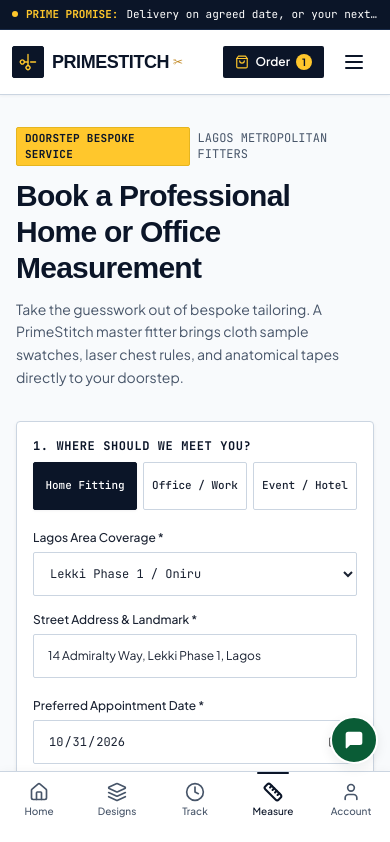
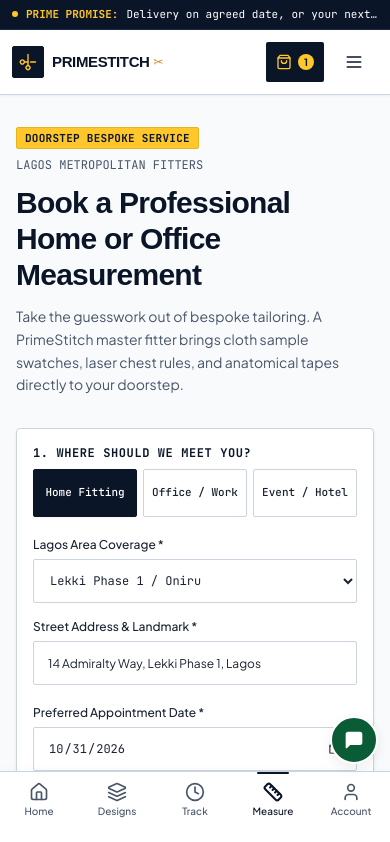
Before and after one commit to Charleskojomark/primestitch, a Next.js app: page /measurement/book in a window 390 px wide. Shown: the top 842 px of the page. Built offline with nearby package versions, Linux system fonts and the light colour scheme; a web font is replaced by a local one.

Commit message:
fix(header): prevent brand logo and cart button overlap on small mobile screens

```diff
--- a/app/measurement/book/page.tsx
+++ b/app/measurement/book/page.tsx
@@ -133,7 +133,7 @@
     <div className="max-w-4xl mx-auto px-4 py-8 space-y-8">
       {/* Page Header */}
       <div className="space-y-3">
-        <div className="flex items-center gap-2">
+        <div className="flex flex-wrap items-center gap-2">
           <Badge variant="tape" size="sm">
             Doorstep Bespoke Service
           </Badge>
--- a/components/layout/Header.tsx
+++ b/components/layout/Header.tsx
@@ -52,18 +52,18 @@
       </div>
 
       {/* Main Navigation Bar */}
-      <div className="max-w-7xl mx-auto px-3 sm:px-4 h-16 flex items-center justify-between gap-2 sm:gap-4">
+      <div className="max-w-7xl mx-auto px-3 sm:px-4 h-16 flex items-center justify-between gap-2">
         {/* Brand Monogram & Name */}
-        <Link href="/" className="flex items-center gap-2 sm:gap-2.5 group min-w-0 shrink">
+        <Link href="/" className="flex items-center gap-2 group shrink-0">
           <div className="w-8 h-8 sm:w-9 sm:h-9 rounded-sm bg-primary text-accent-tape flex items-center justify-center border border-primary group-hover:bg-[#16233B] transition-colors shrink-0">
             <Scissors className="w-4 h-4 sm:w-5 sm:h-5 -rotate-45" />
           </div>
-          <div className="min-w-0">
-            <span className="font-display font-extrabold text-lg sm:text-xl tracking-tight text-primary flex items-center">
+          <div className="flex flex-col">
+            <span className="font-display font-extrabold text-[15px] xs:text-base sm:text-lg md:text-xl tracking-tight text-primary flex items-center leading-none">
               PRIMESTITCH
               <span className="text-secondary text-xs sm:text-sm font-normal ml-1">✂</span>
             </span>
-            <span className="hidden sm:block text-[9px] font-mono tracking-widest text-text-muted uppercase">
+            <span className="hidden sm:block text-[9px] font-mono tracking-widest text-text-muted uppercase mt-0.5">
               Bespoke Nigerian Atelier
             </span>
           </div>
@@ -94,14 +94,14 @@
         <div className="flex items-center gap-1.5 sm:gap-2.5 shrink-0">
           <Link
             href="/order"
-            className="flex items-center gap-1.5 sm:gap-2 bg-primary text-on-primary text-xs sm:text-sm font-semibold px-3 sm:px-4 py-2 sm:py-2.5 rounded-sm hover:bg-[#16233B] transition-colors whitespace-nowrap"
+            className="flex items-center justify-center gap-1.5 sm:gap-2 bg-primary text-on-primary text-xs sm:text-sm font-semibold h-10 px-2.5 sm:px-4 rounded-sm hover:bg-[#16233B] transition-colors whitespace-nowrap min-w-[40px] relative"
+            aria-label={draftOrder.quantity > 0 ? `Order with ${draftOrder.quantity} item` : "Start Order"}
           >
-            <ShoppingBag className="w-3.5 h-3.5 sm:w-4 sm:h-4 text-accent-tape" />
-            <span className="hidden xs:inline sm:inline">Start Order</span>
-            <span className="xs:hidden sm:hidden">Order</span>
+            <ShoppingBag className="w-4 h-4 text-accent-tape shrink-0" />
+            <span className="hidden sm:inline">Start Order</span>
             {draftOrder.quantity > 0 && (
-              <span className="w-4 h-4 rounded-full bg-accent-tape text-on-accent-tape text-[10px] flex items-center justify-center font-bold">
-                1
+              <span className="w-4 h-4 rounded-full bg-accent-tape text-on-accent-tape text-[10px] flex items-center justify-center font-bold shrink-0">
+                {draftOrder.quantity}
               </span>
             )}
           </Link>
@@ -110,10 +110,10 @@
           <button
             type="button"
             onClick={() => setMobileMenuOpen(!mobileMenuOpen)}
-            className="lg:hidden p-2 text-primary hover:bg-surface-muted rounded-sm min-touch-target flex items-center justify-center"
+            className="lg:hidden w-10 h-10 p-0 text-primary hover:bg-surface-muted rounded-sm flex items-center justify-center min-touch-target"
             aria-label="Toggle mobile menu"
           >
-            {mobileMenuOpen ? <X className="w-6 h-6" /> : <Menu className="w-6 h-6" />}
+            {mobileMenuOpen ? <X className="w-5 h-5" /> : <Menu className="w-5 h-5" />}
           </button>
         </div>
       </div>
```
